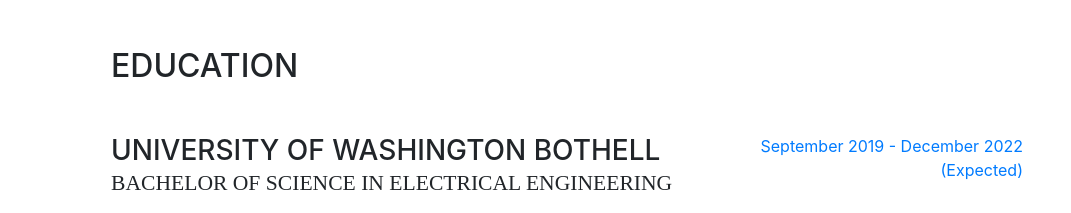
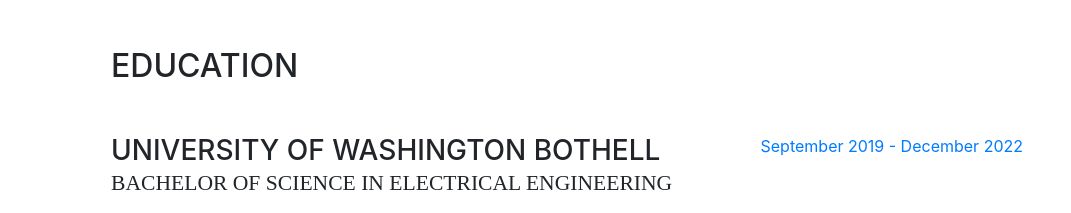
Before and after one commit to terryltran/Personal-Website, a website with bundled scripts: page index.html in a window 1280 px wide. Shown: the part 3360-3573 px from the top of the page, without its empty margins (209-1280 px from the left). Built offline with nearby package versions, Linux system fonts and the light colour scheme; a web font is replaced by a local one.

Commit message:
Update index.html

```diff
--- a/index.html
+++ b/index.html
@@ -191,7 +191,7 @@
               <p><i>Data Structures & Algorithms, Software Engineering, Introduction to Database Systems, Introduction to Embedded Systems, Computer Programming I & II, Microprocessor System Design, Digital Circuits & Systems, Network Security & Cryptography</i></p>
             </div>
             <div class="resume-date text-md-right">
-              <span class="text-primary">September 2019 - December 2022 (Expected)</span>
+              <span class="text-primary">September 2019 - December 2022</span>
             </div>
           </div>
 
```
